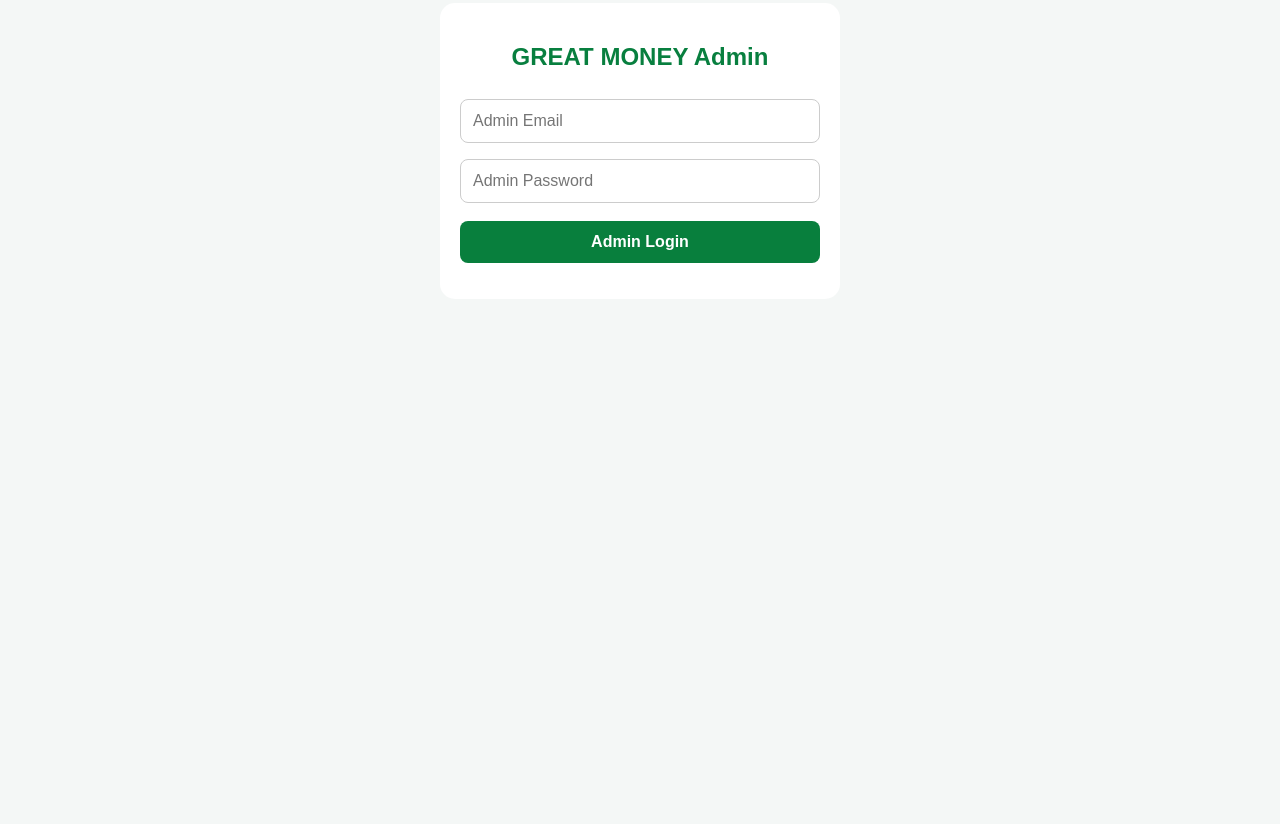
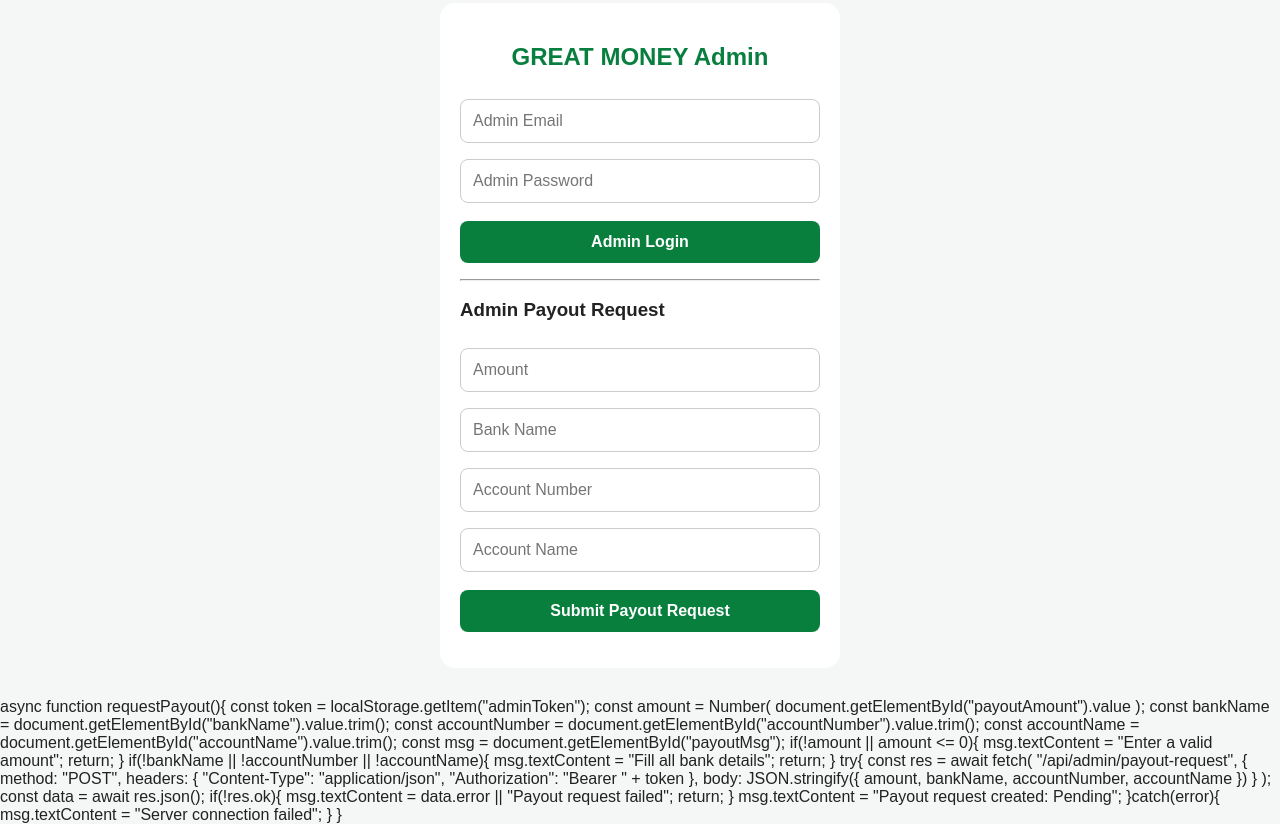
Before and after one commit to Dahiruyakub/great-money-platform, a website: page public/index.html in a window 1280 px wide. Shown: the part 509-1333 px from the top of the page. Before the commit the page ends 838 px from the top, so only its background shows below. Drawn offline with Linux system fonts and the light colour scheme.

Commit message:
Update index.html

```diff
--- a/public/index.html
+++ b/public/index.html
@@ -702,6 +702,38 @@ if (token) {
     <p>Activated Users: <b id="adminActivated">0</b></p>
     <p>Completed Payments: <b id="adminCompleted">0</b></p>
   </div>
+    <hr>
+
+<h3>Admin Payout Request</h3>
+
+<input id="payoutAmount"
+  type="number"
+  placeholder="Amount"
+  style="width:100%;padding:12px;margin:8px 0;box-sizing:border-box">
+
+<input id="bankName"
+  type="text"
+  placeholder="Bank Name"
+  style="width:100%;padding:12px;margin:8px 0;box-sizing:border-box">
+
+<input id="accountNumber"
+  type="text"
+  inputmode="numeric"
+  maxlength="10"
+  placeholder="Account Number"
+  style="width:100%;padding:12px;margin:8px 0;box-sizing:border-box">
+
+<input id="accountName"
+  type="text"
+  placeholder="Account Name"
+  style="width:100%;padding:12px;margin:8px 0;box-sizing:border-box">
+
+<button onclick="requestPayout()"
+  style="width:100%;padding:12px;background:#087f3d;color:white;border:0;border-radius:8px">
+  Submit Payout Request
+</button>
+
+<p id="payoutMsg"></p>
 </div>
 
 <script>
@@ -771,3 +803,66 @@ async function loadAdminDashboard(token){
 }
 </script>
 </html>
+async function requestPayout(){
+  const token = localStorage.getItem("adminToken");
+
+  const amount = Number(
+    document.getElementById("payoutAmount").value
+  );
+
+  const bankName =
+    document.getElementById("bankName").value.trim();
+
+  const accountNumber =
+    document.getElementById("accountNumber").value.trim();
+
+  const accountName =
+    document.getElementById("accountName").value.trim();
+
+  const msg =
+    document.getElementById("payoutMsg");
+
+  if(!amount || amount <= 0){
+    msg.textContent = "Enter a valid amount";
+    return;
+  }
+
+  if(!bankName || !accountNumber || !accountName){
+    msg.textContent = "Fill all bank details";
+    return;
+  }
+
+  try{
+    const res = await fetch(
+      "/api/admin/payout-request",
+      {
+        method: "POST",
+        headers: {
+          "Content-Type": "application/json",
+          "Authorization": "Bearer " + token
+        },
+        body: JSON.stringify({
+          amount,
+          bankName,
+          accountNumber,
+          accountName
+        })
+      }
+    );
+
+    const data = await res.json();
+
+    if(!res.ok){
+      msg.textContent =
+        data.error || "Payout request failed";
+      return;
+    }
+
+    msg.textContent =
+      "Payout request created: Pending";
+
+  }catch(error){
+    msg.textContent =
+      "Server connection failed";
+  }
+}
```
